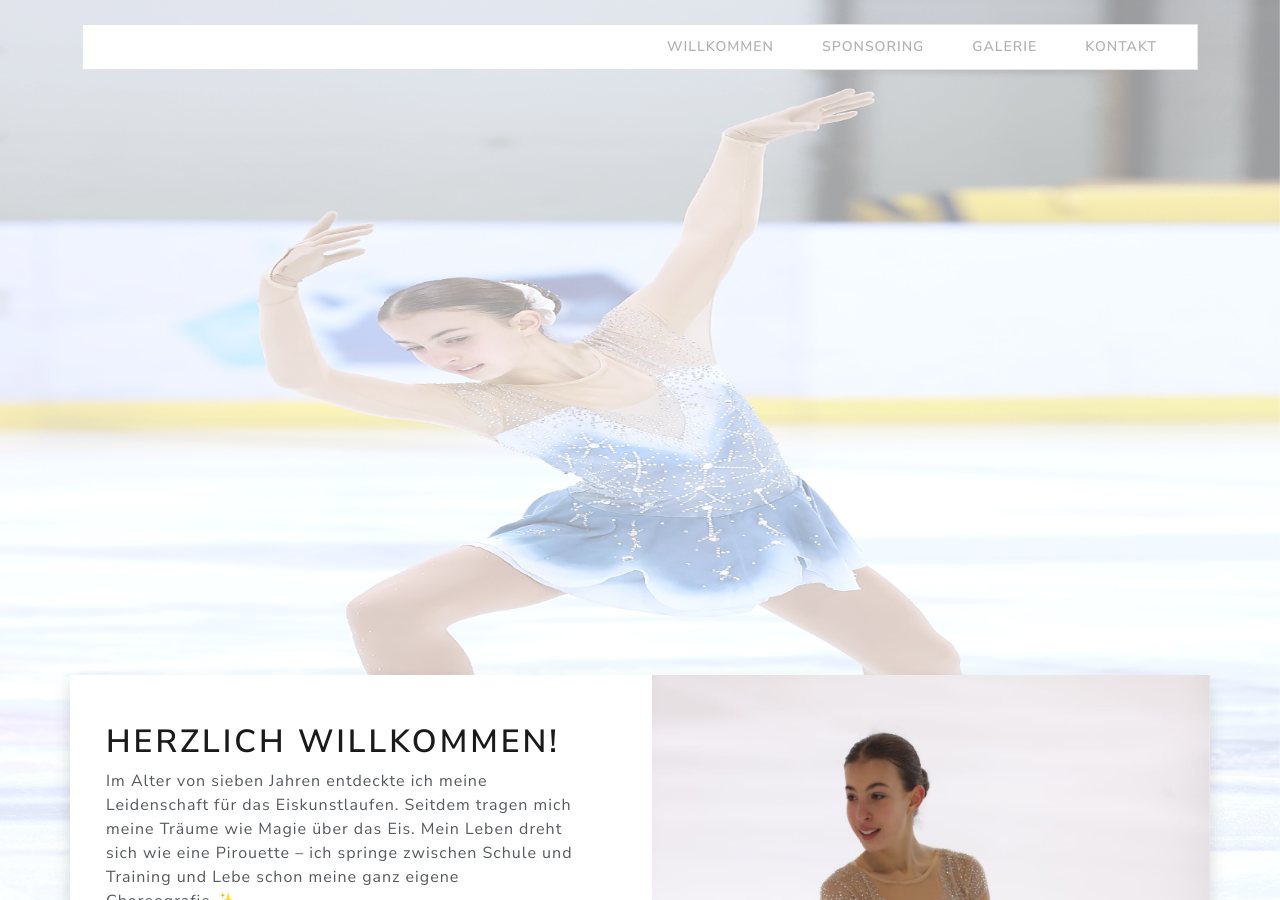
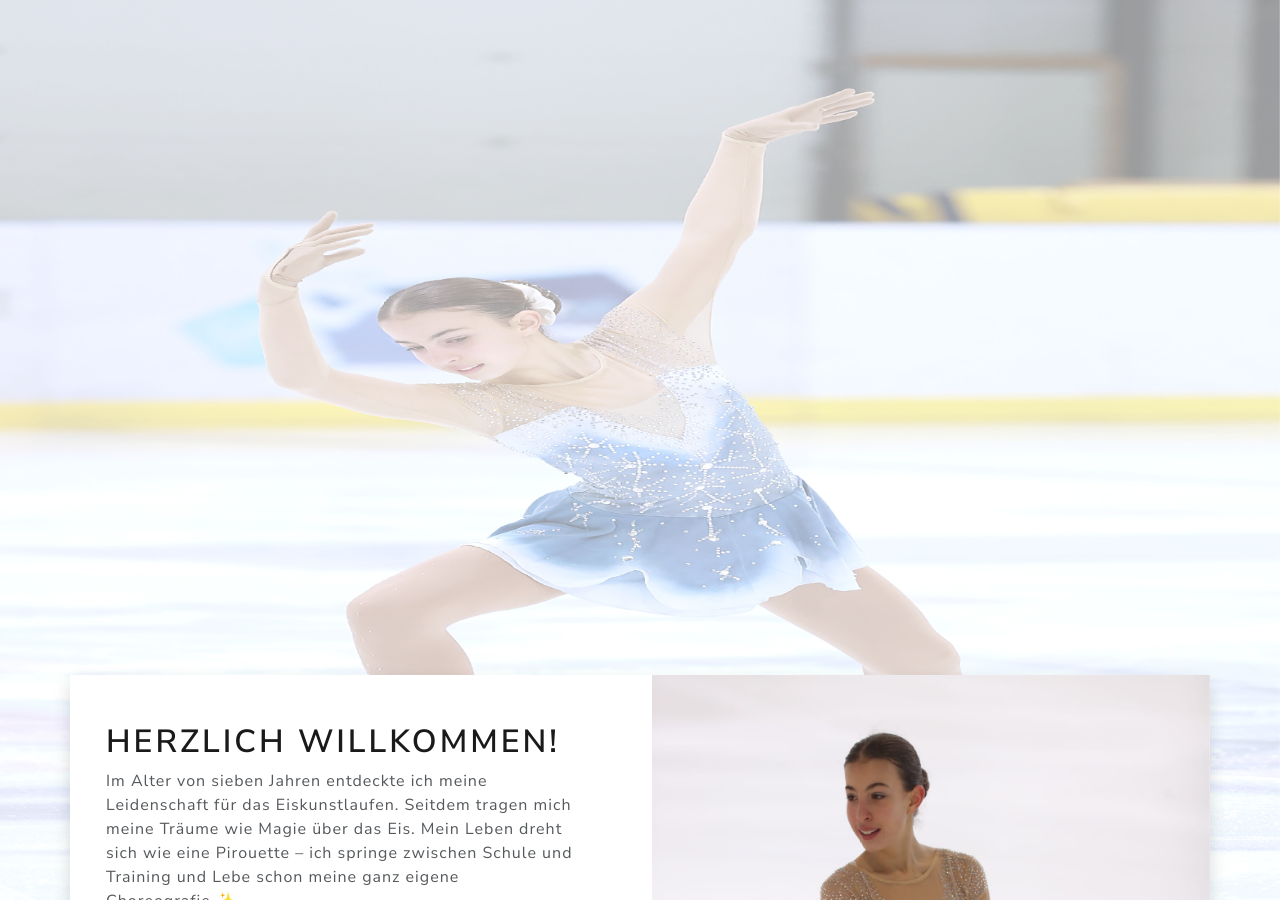
Before and after one commit to flavioaiello/3e2c7395a0ed6e61989d9d6b05156f06a7a27504, a Jekyll site: the page built from index.html, in a window 1280 px wide and 900 px high. Built offline with Jekyll 4.4.1, drawn with Linux system fonts in a browser that asks for light colours; nearby versions of some CDN libraries.

Commit message:
Remove navigation bar from default layout
Removed the navigation bar from the default layout.

```diff
--- a/_layouts/default.html
+++ b/_layouts/default.html
@@ -76,31 +76,6 @@
     </div>
   </header>
 
-  <nav class="navbar navbar-expand-lg navbar-light fixed-top">
-    <div class="container">
-      <button class="navbar-toggler" type="button" data-bs-toggle="collapse" data-bs-target="#navbarNav"
-              aria-controls="navbarNav" aria-expanded="false" aria-label="Toggle navigation">
-        <span class="navbar-toggler-icon"></span>
-      </button>
-      <div class="collapse navbar-collapse bg-light justify-content-center" id="navbarNav">
-        <ul class="navbar-nav ms-auto">
-          <li class="nav-item">
-            <a class="nav-link" href="#welcome">Willkommen</a>
-          </li>
-          <li class="nav-item">
-            <a class="nav-link" href="#sponsoring">Sponsoring</a>
-          </li>
-          <li class="nav-item">
-            <a class="nav-link" href="#gallery">Galerie</a>
-          </li>
-          <li class="nav-item">
-            <a class="nav-link" href="#contact">Kontakt</a>
-          </li>
-        </ul>
-      </div>
-    </div>
-  </nav>
-
   <main class="container shadow p-0">
     {{ content }}
   </main>
```
